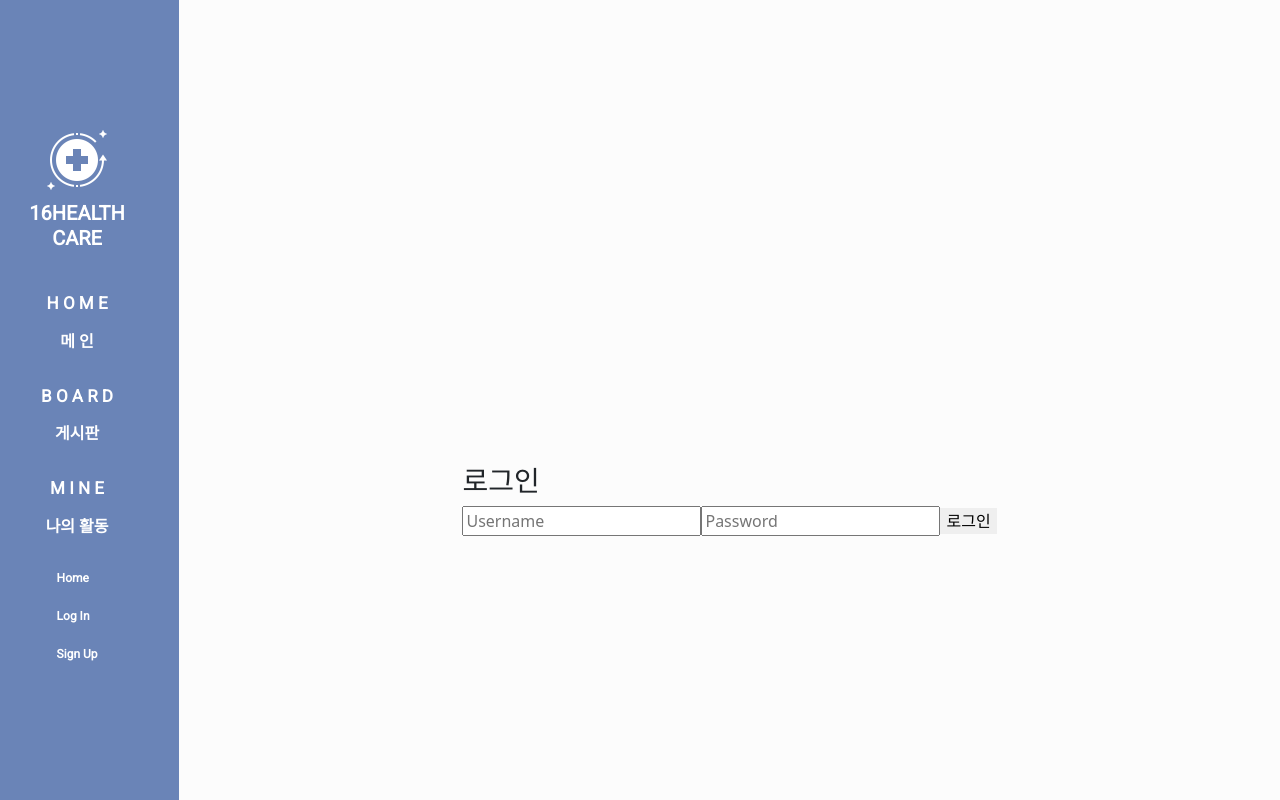
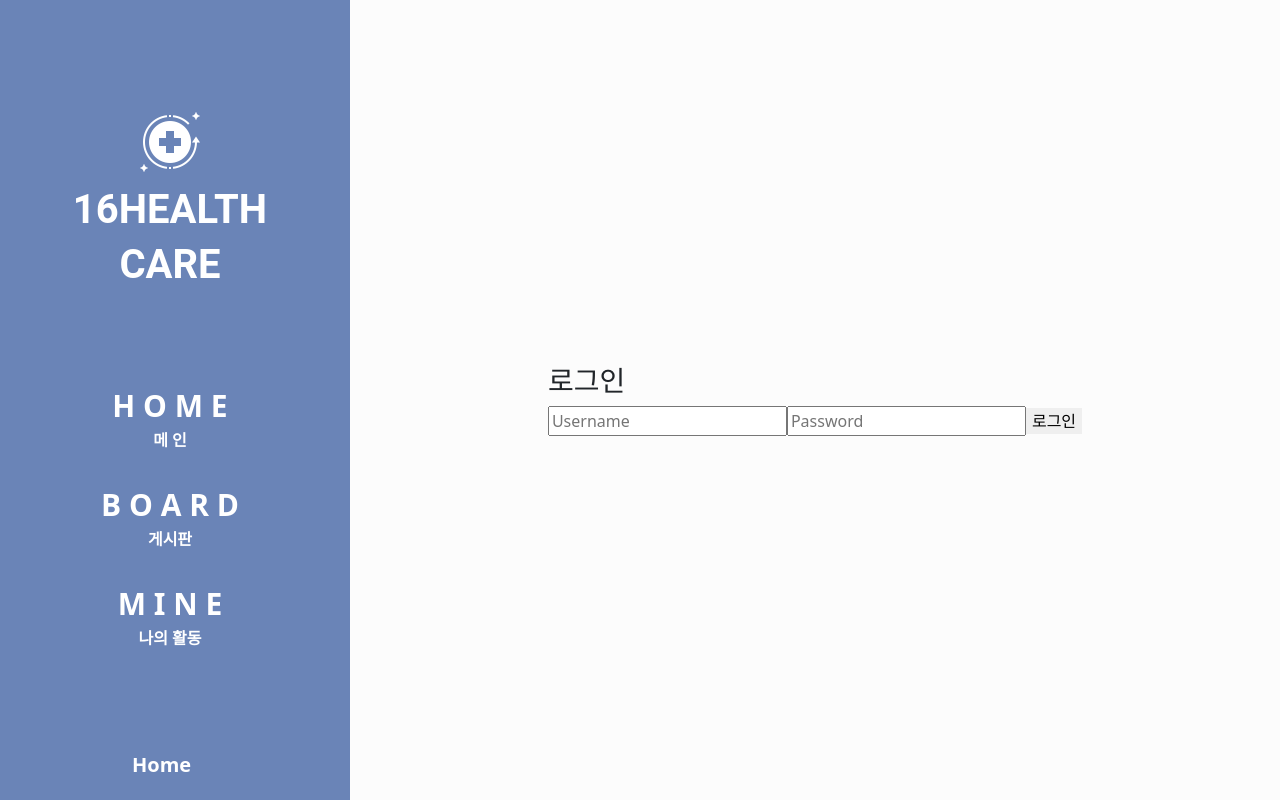
Before and after one commit to Kyonggi-Pharmaceutical/kp-front, a React (Create React App) app: page /login in a window 1280 px wide. Built offline with nearby package versions, Linux system fonts and the light colour scheme; no server answers.

Commit message:
feature : main design

```diff
--- a/src/App.js
+++ b/src/App.js
@@ -24,7 +24,7 @@ import Article from "./pages/board/Article";
 import CreatedArticle from "./pages/board/CreatedArticle";
 import ModifyArticle from "./pages/board/ModifyArticle";
 import WeeklyProgress from "./pages/progress/WeeklyProgress";
-import Main2 from "./pages/Main2";
+import Main2 from "./pages/BeforeLogin";
 
 function App() {
     const [isLogin, setIsLogin] = useState(false);
@@ -65,16 +65,18 @@ function App() {
             <div className="sidebar-container">
                 <div className="title-header">
                     <div className="title">
-                            <img src={healthIcon} alt="Health Icon" className="health-image"/>
+                        <img src={healthIcon} alt="Health Icon" className="health-image"/>
+                        <div className="title-font">
                             <span className="title-text">16HEALTH</span>
                             <span className="title-text">CARE</span>
+                        </div>
                     </div>
                 </div>
                 <nav className="navbar">
                     <div className="menu-bar">
                         <ul>
                             <li>
-                                <Link to="/main2" style={{textDecoration: "none", color: "white"}}>
+                                <Link to="/" style={{textDecoration: "none", color: "white"}}>
                                 <span className="bold-size">H O M E</span>
                                 <span className="li-span">메 인</span></Link>
                             </li>
@@ -103,8 +105,8 @@ function App() {
             </div>
             <div className="main-container">
                 <Routes>
-                    <Route path="/" element={<Main/>}/>
-                    <Route path="/main2" element={<Main2/>}/>
+                    <Route path="/" element={<Main2/>}/>
+                    <Route path="/main" element={<Main/>}/>
                     <Route path="/login" element={<Login isLogin={isLogin} setIsLogin={setIsLogin}/>}/>
                     <Route path="/logout" element={<Logout/>}/>
                     <Route path="/signup" element={<SignUp isLogin={isLogin}/>}/>
--- a/src/App1.css
+++ b/src/App1.css
@@ -1,38 +1,23 @@
-@import url('https://fonts.googleapis.com/css2?family=Roboto&display=swap');
 
 .title-header {
-
-    display: flex;
-    justify-content: flex-start;
     align-items: center;
     padding: 10px;
 }
-
-
-.title {
+.title span {
     font-family: 'Roboto', sans-serif;
-    font-size: 20px;
+  font-size: 40px;
     font-weight: bold;
     color: white;
-    margin-top: 15px;
-}
-.title span{
     display:block;
     margin-bottom: -5px;
     text-align: center;
+
 }
 
-.pill-emoji {
-    margin-bottom: 5px;
-    align-items: center;
-    display: flex;
-    flex-direction: column;
-
-}
 .navbar {
     display: flex;
     flex-direction: column;
-    align-items: flex-start;
+    margin-top: 50px;
 }
 .menu-bar {
     margin-top:5px;
@@ -46,27 +31,26 @@
 }
 
 .menu-bar li {
-    font-family: 'Roboto', sans-serif;
     display: block;
     text-decoration: none; /* Remove underline */
     font-weight: bold;
     padding: 10px;
     text-align: center;
 }
+
 span.bold-size {
     display: flex;
     align-items: center;
     justify-content: center;
-    font-family: 'Roboto', sans-serif;
     font-weight: bold;
     padding: 10px;
-    margin-bottom: 3px;
+    margin-bottom: -10px;
     text-align: center;
-    font-size: 17px;
+    font-size: 30px;
 }
-li-span {
+.li-span {
     display: block;
-    font-size: 5px;
+    font-size: 16px;
     text-align: center;
 }
 .menu-bar li:hover span {
@@ -79,27 +63,23 @@ li-span {
 .nav-list {
     list-style: none;
     padding: 0;
-    margin-top: 10px;
+    margin-top: 80px;
 }
 
 .nav-list li {
     padding: 10px;
     font-weight: bold;
-    font-size: 12px;
+    font-size: 20px;
 }
 
 .nav-list li a {
     text-decoration: none;
     display: block;
     color: white;
-    font-family: 'Roboto', sans-serif;
 }
 
 .app-container {
     background: #6A84B7;
-    display: flex;
-    align-items: center;
-    justify-content: center;
     position: fixed;
     top: 0;
     left: 0;
@@ -107,14 +87,14 @@ li-span {
     bottom: 0;
 }
 .sidebar-container {
-    width: 14%;
-    height: 100%;
-    display: flex;
-    flex-direction: column;
-    justify-content: center;
-    align-items: center;
+    position: fixed;
+    float: left;
+    width: 300px; /* 사이드바의 너비 */
+    top: 100px;
+    left: 20px;
 }
 .health-image {
     display: block;
+    height: auto;
     margin: 0 auto 6px;
 }
--- a/src/pages/Main2.js
+++ b/src/pages/BeforeLogin.js
@@ -1,26 +1,25 @@
 import { Link } from 'react-router-dom';
 import "./Main1.css";
-import "./Main.css";
-function Main() {
+function BeforeLogin() {
 
 
     return (
         <div className="main-container">
-            <div className="main-bg1">
+            <div className="main-bgs">
                 <div className="main">
                     <div className="greeting">
                         <p className="greeting-text">
                             안녕하세요,
                         </p>
                     </div>
-                    <div className="greeting" style={{marginTop: '120px', marginBottom: '120px'}}>
+                    <div className="greeting" style={{marginTop: '60px'}}>
                         <p className="greeting-text">여러분의 건강을 책임지는 16Healthcare 입니다.</p>
                         <p className="greeting-text">MBTI에 따른 맞춤형 운동 및 스트레스 관리 방법을 추천받아보세요!</p>
-                        <p className="health-message">하단에 로그인 버튼을 눌러 건강관리를 시작해볼까요?</p>
+                        <p className="health-message">하단에 시작하기 버튼을 눌러 건강관리를 시작해볼까요?</p>
                     </div>
                     <div className="button-container">
                         <Link to="/login">
-                            <button className="login-button">로그인</button>
+                            <button className="login-button">시작하기</button>
                         </Link>
                     </div>
                 </div>
@@ -29,4 +28,4 @@ function Main() {
     );
 }
 
-export default Main;
+export default BeforeLogin;
--- a/src/pages/Main.css
+++ b/src/pages/Main.css
@@ -1,6 +1,3 @@
-.main-bg{
-    padding-top: 200px;
-}
 .main-col-box {
     padding: 10px 0px;
     text-align: center;
@@ -37,13 +34,13 @@
 }
 
 .greeting-text {
-    font-size: 24px;
+    font-size: 32px;
     font-weight: bold;
     color: #333;
 }
 
 .health-message {
-    font-size: 16px;
+    font-size: 22px;
     color: #777;
 }
 
--- a/src/pages/Main1.css
+++ b/src/pages/Main1.css
@@ -1,24 +1,28 @@
 .main-container {
     background-color: #FCFCFC;
-    margin-left: 25px;
-    height: 100%;
-    width: 100%;
-    overflow-y: auto;
+    height: 100vh;
+    float: right; /* 오른쪽에 위치하도록 설정 */
+    width: calc(100% - 350px);
     display: flex;
     justify-content: center;
     align-items: center;
-    scroll-behavior: smooth;
+}
+.main-bgs {
+    text-align: center;
 }
 
 .button-container {
     display: flex;
     justify-content: center;
+    margin-top: 70px;
 }
 
 .login-button {
-    background-color: #6A84B7;
+    background: #6A84B7;
+    width: 200px;
+    height: 60px;
     color: white;
-    font-size: 18px;
+    font-size: 25px;
     font-weight: bold;
     padding: 10px 20px;
     border-radius: 5px;
@@ -29,3 +33,20 @@
 .login-button:hover {
     background-color: #4F6EAA;
 }
+
+
+.greeting {
+    text-align: center;
+    margin-bottom: 20px;
+}
+
+.greeting-text {
+    font-size: 32px;
+    font-weight: bold;
+    color: #333;
+}
+
+.health-message {
+    font-size: 22px;
+    color: #777;
+}
--- a/src/pages/board/Board.css
+++ b/src/pages/board/Board.css
@@ -1,13 +1,3 @@
-.main-bgs {
-    display: flex;
-    justify-content: space-between;
-    align-items: stretch;
-    width: calc(100% - 40px); /* 좌우 여백 고려하여 너비 설정 */
-    margin: 0 auto;
-    height: calc(100% - 40px); /* 상하 여백 고려하여 높이 설정 */
-}
-
-
 .board-rank{
     margin: 0 auto;
     border-radius: 20px;
```
